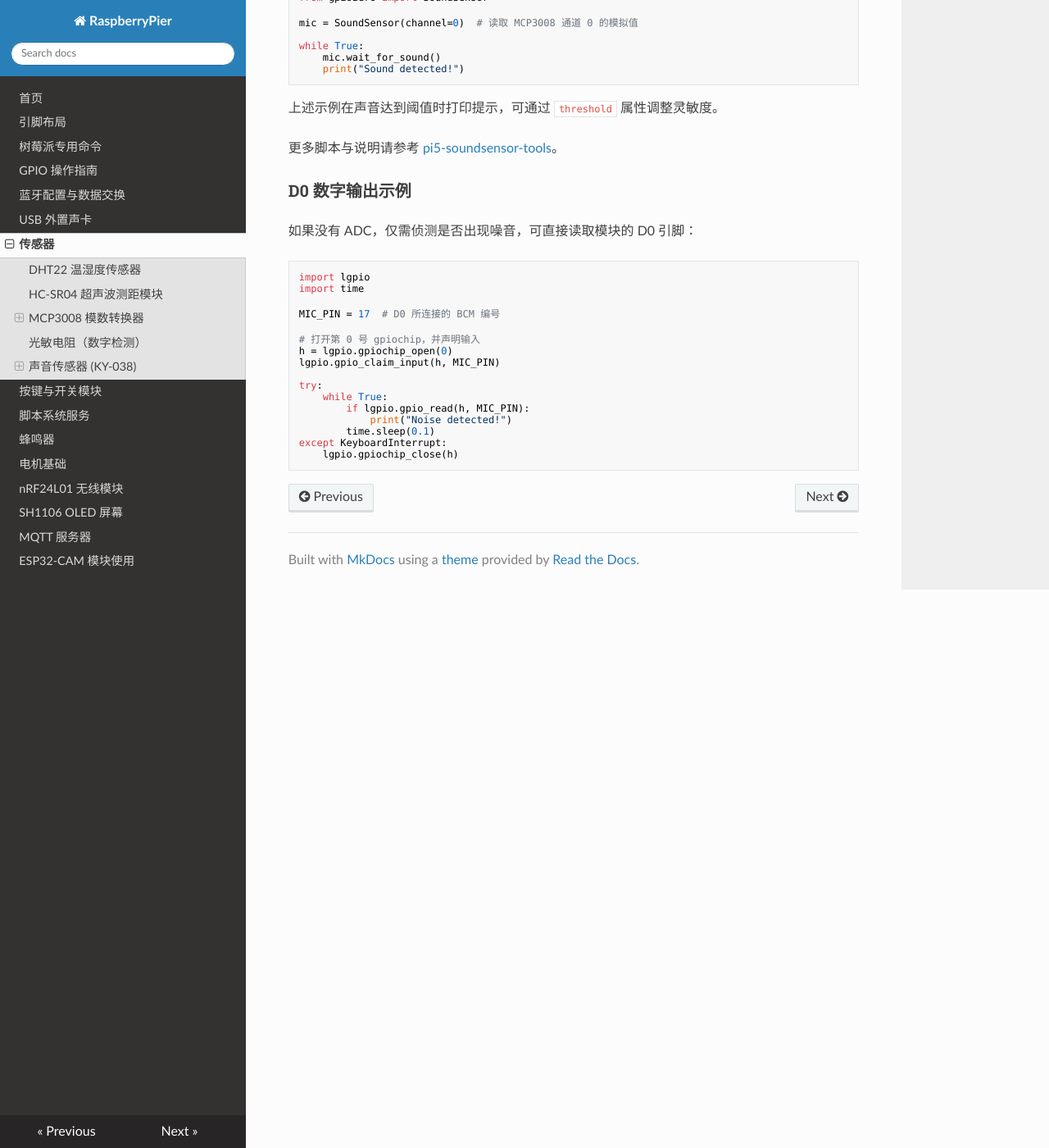
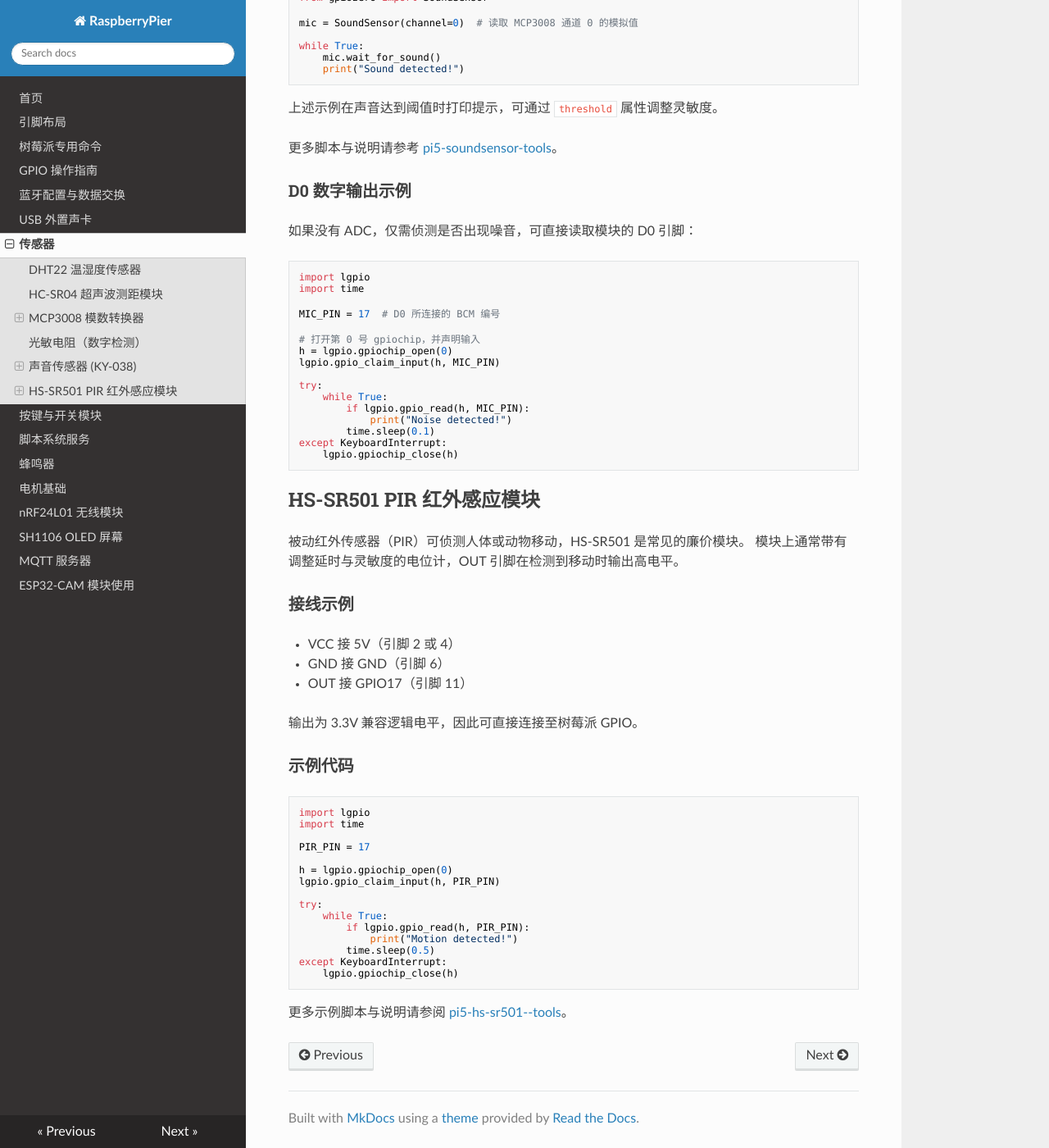
Before and after one commit to SwartzMss/RaspberryPier, an MkDocs documentation site: the page built from docs/sensors.md, in a window 1280 px wide and 1400 px high, scrolled down 3307 px. Shown: the whole window at 82% size. Built offline with MkDocs 1.6.1, drawn with Linux system fonts in a browser that asks for light colours; nearby versions of some CDN libraries.

Commit message:
docs: add hs-sr501 motion sensor

````diff
--- a/docs/sensors.md
+++ b/docs/sensors.md
@@ -193,3 +193,38 @@ try:
 except KeyboardInterrupt:
     lgpio.gpiochip_close(h)
 ```
+
+## HS-SR501 PIR 红外感应模块
+
+被动红外传感器（PIR）可侦测人体或动物移动，HS-SR501 是常见的廉价模块。
+模块上通常带有调整延时与灵敏度的电位计，OUT 引脚在检测到移动时输出高电平。
+
+### 接线示例
+
+- VCC 接 5V（引脚 2 或 4）
+- GND 接 GND（引脚 6）
+- OUT 接 GPIO17（引脚 11）
+
+输出为 3.3V 兼容逻辑电平，因此可直接连接至树莓派 GPIO。
+
+### 示例代码
+
+```python
+import lgpio
+import time
+
+PIR_PIN = 17
+
+h = lgpio.gpiochip_open(0)
+lgpio.gpio_claim_input(h, PIR_PIN)
+
+try:
+    while True:
+        if lgpio.gpio_read(h, PIR_PIN):
+            print("Motion detected!")
+        time.sleep(0.5)
+except KeyboardInterrupt:
+    lgpio.gpiochip_close(h)
+```
+
+更多示例脚本与说明请参阅 [pi5-hs-sr501--tools](https://github.com/SwartzMss/pi5-hs-sr501--tools)。
````
